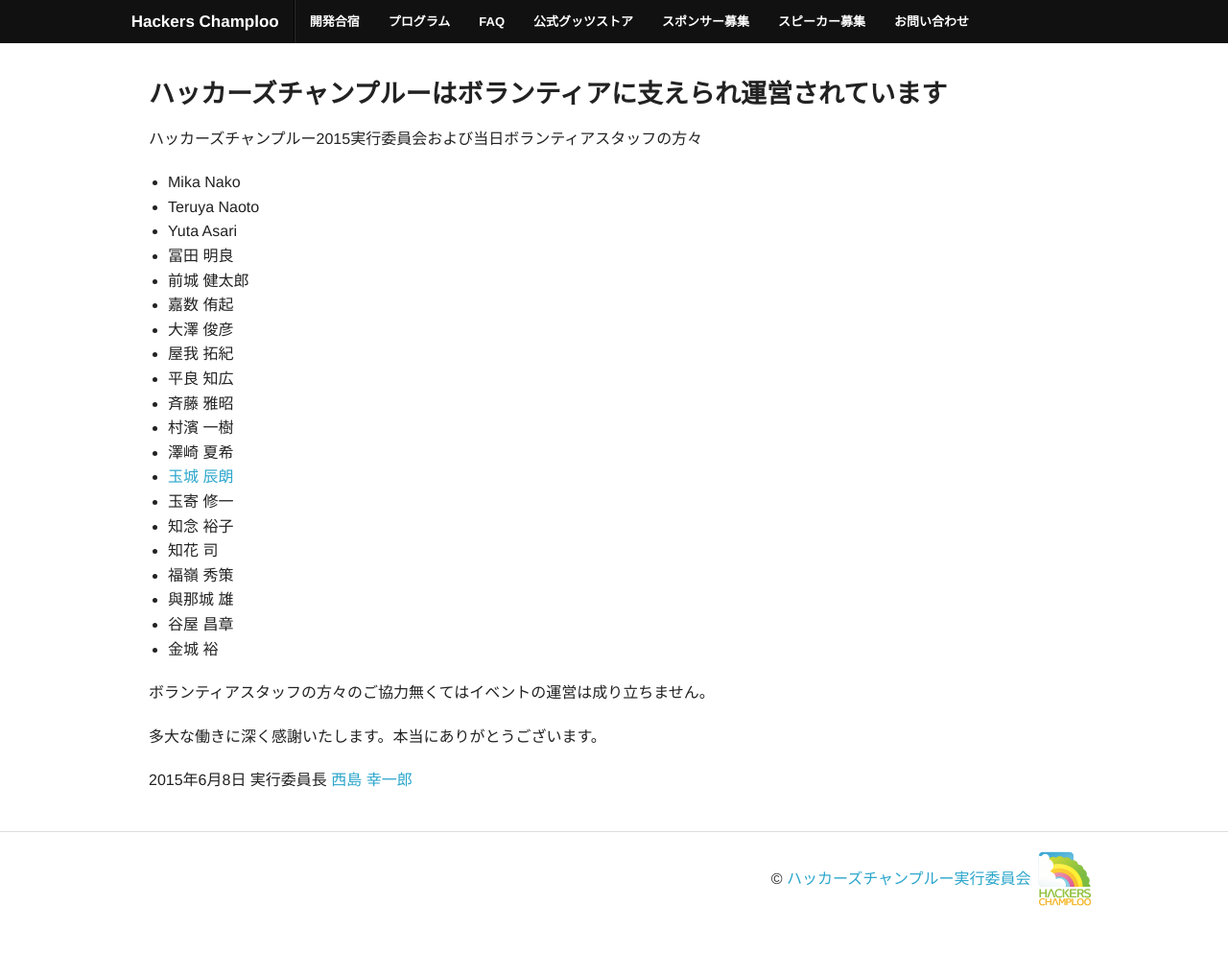
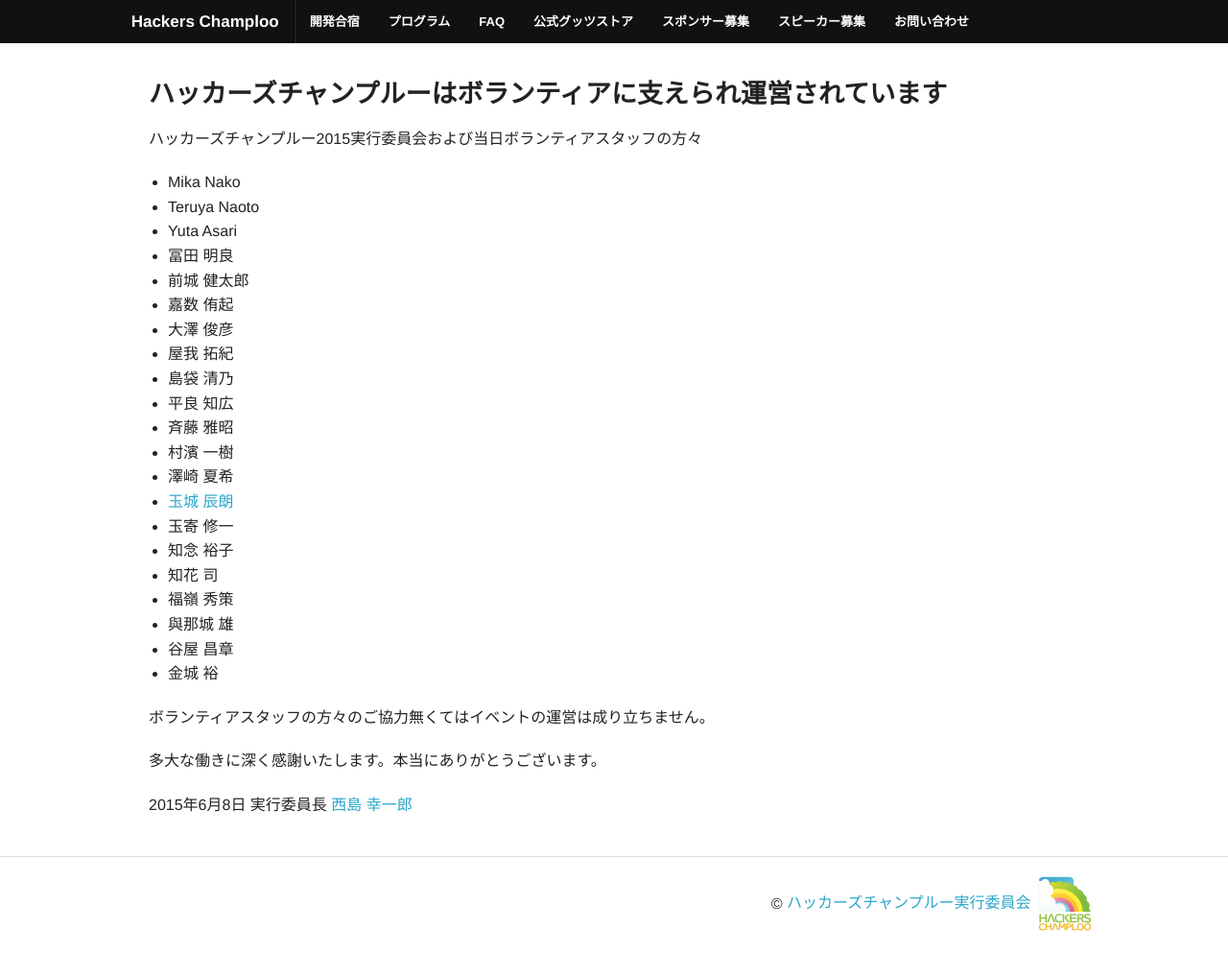
Before and after one commit to hackers-champloo/hackers-champloo.github.io, a Jekyll site: the page built from 2015/staff.md, in a window 1280 px wide. Shown: the whole page at 96% size. Built offline with Jekyll 4.4.1, drawn with Linux system fonts in a browser that asks for light colours; Markdown is read by kramdown in place of the engine named in the settings; before the commit the page ends 967 px from its top, so only the background shows below that.

Commit message:
Update staff.md

```diff
--- a/2015/staff.md
+++ b/2015/staff.md
@@ -17,6 +17,7 @@ title: 実行委員会 ボランティアスタッフ
 * 嘉数 侑起
 * 大澤 俊彦
 * 屋我 拓紀
+* 島袋 清乃
 * 平良 知広
 * 斉藤 雅昭
 * 村濱 一樹
```
